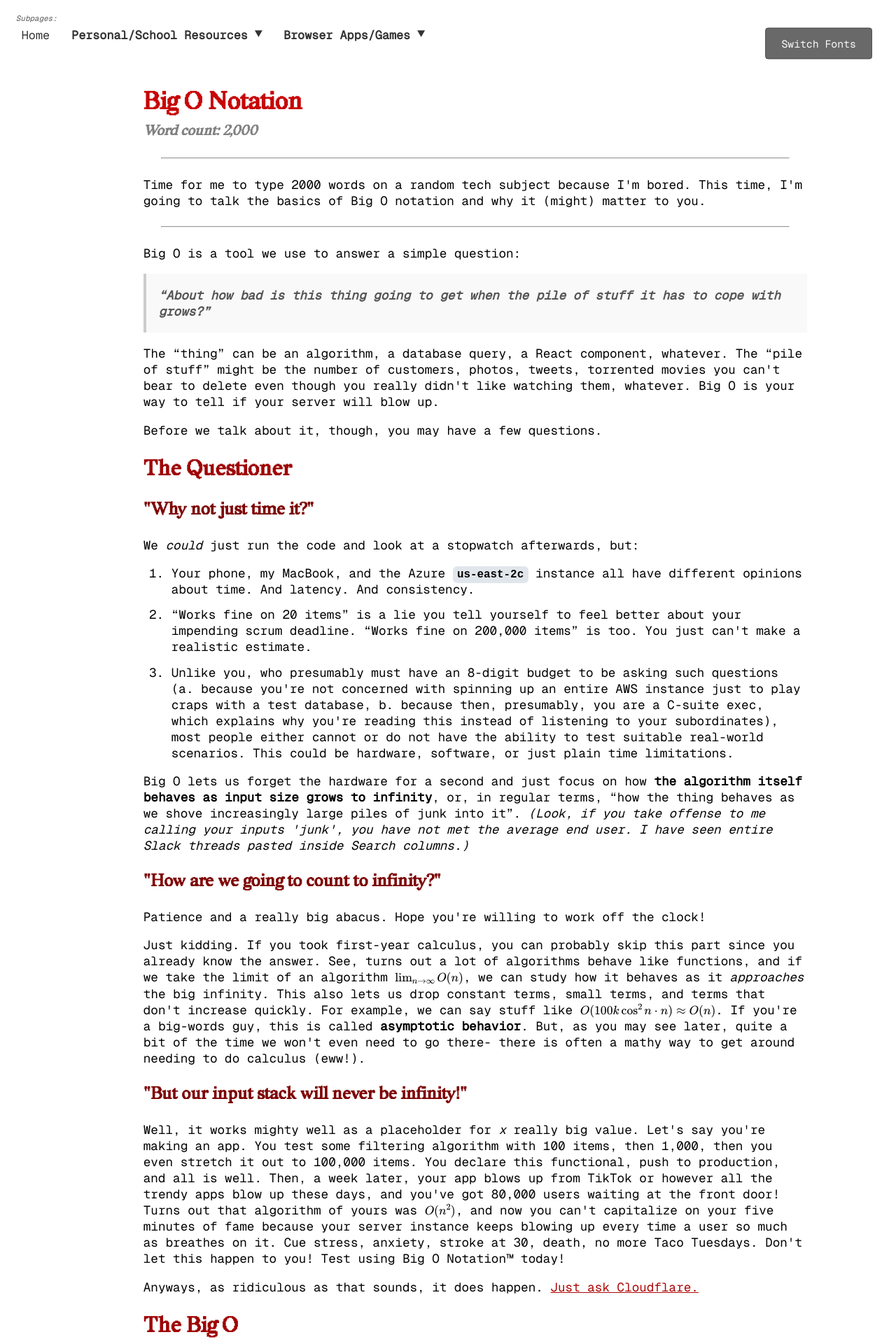
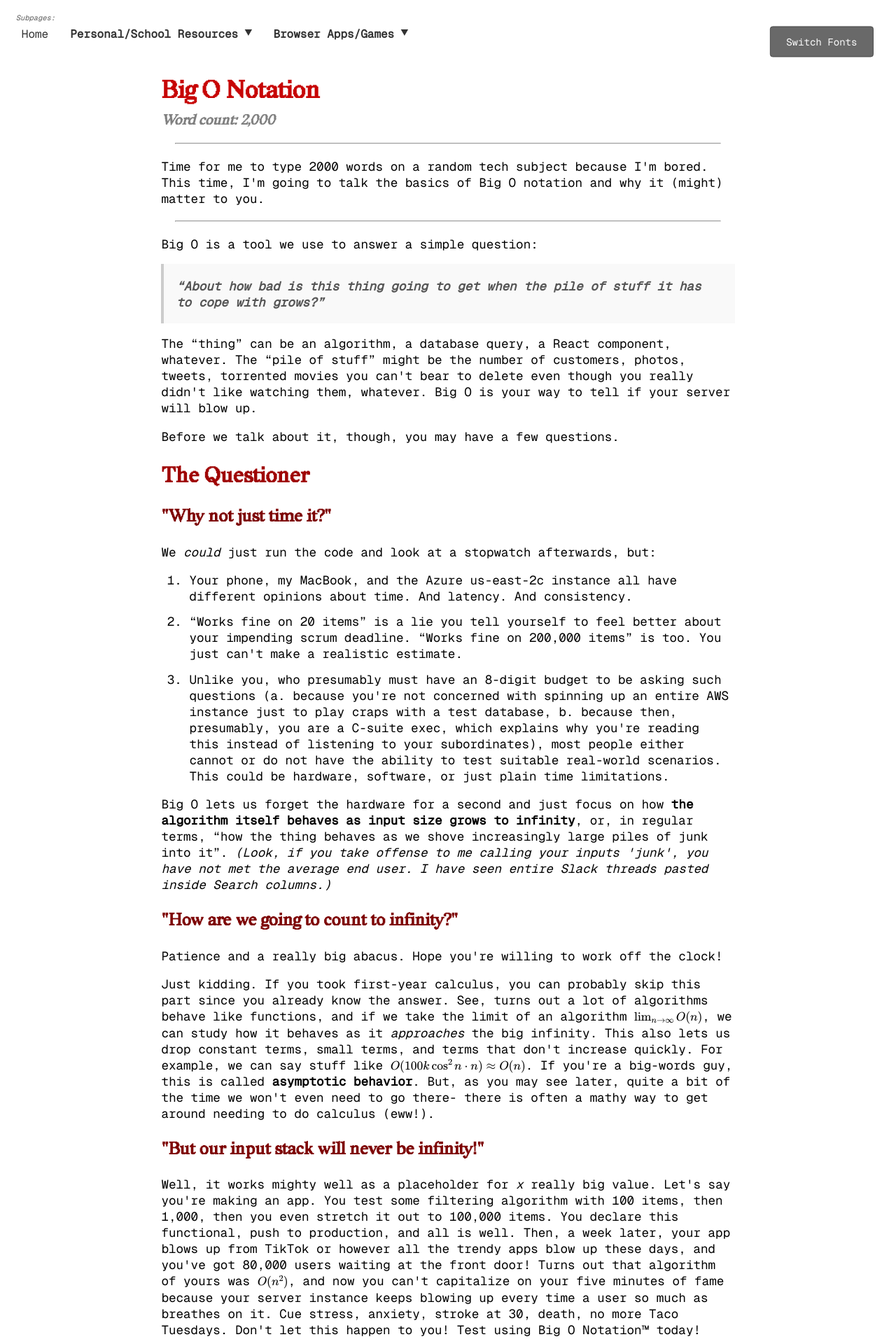
Before and after one commit to 71cj34/71cj34.github.io, a Jekyll site: the page blog/big-o/index.html, which Jekyll copies as it is, in a window 1280 px wide. Shown: the top 1920 px of the page at 70% size. Built offline with Jekyll 4.4.1, drawn with Linux system fonts in a browser that asks for light colours; some web fonts are replaced.

Commit message:
refactor: cut `ds1` dependency

```diff
--- a/blog/big-o/index.html
+++ b/blog/big-o/index.html
@@ -16,7 +16,6 @@
       </script>
       <script type="text/javascript" id="MathJax" async
          src="https://cdn.jsdelivr.net/npm/mathjax@3/es5/tex-mml-chtml.js"></script>
-      <link rel="stylesheet" href="/portfolio/ds1/ds1.css" />
       <link rel="stylesheet" href="/blog/peekaboo.css" />
       <link rel="stylesheet" href="/api/docs/code.css" />
       <link rel="stylesheet" href="/blog/blog.css" />
@@ -45,7 +44,7 @@
       </div>
       <main>
          <h1 style="margin-bottom: 0.25em;">Big O Notation</h1>
-         <h4 class="subheading">Word count: <span id="wordcount" style="color: crimson"> &lt; Retrieving word count... &gt; </span></h4>
+         <h4 class="subheading">Word count: <span id="wordcount" style="color: crimson; font-family: var(--head)"> &lt; Retrieving word count... &gt; </span></h4>
          <hr>
          <p>Time for me to type 2000 words on a random tech subject because I'm bored. This time, I'm going to talk the basics of Big O notation and why it (might) matter to you.</p>
          <hr>
--- a/blog/blog.css
+++ b/blog/blog.css
@@ -2,8 +2,21 @@
     --heading-color: #540202;
 }
 
+body {
+    margin: 12vh 18vw;
+    font-family: var(--text);
+    font-size: 1.1rem;
+}
+
+@media screen and (max-width: 600px) {
+    body {
+        margin: 12vh 5vw;
+    }
+}
+
 h1, h2, h3, h4, h5 {
     color: var(--heading-color);
+    font-family: var(--head);
 }
 
 h1 {
@@ -33,7 +46,7 @@
 }
 
 hr {
-    margin: 1.5rem;
+    margin: 1.25rem;
 }
 
 pre code {
@@ -65,10 +78,13 @@
     background-color: #f9f9f9;
 }
 
-body {
-    margin-bottom: 20vh
-}
-
 mjx-container, mjx-math {
   font-size: 100% !important;
 }
+
+.subheading {
+  color: grey;
+  font-style: italic;
+  margin-top: 0;
+  margin-bottom: 0;
+}
```
